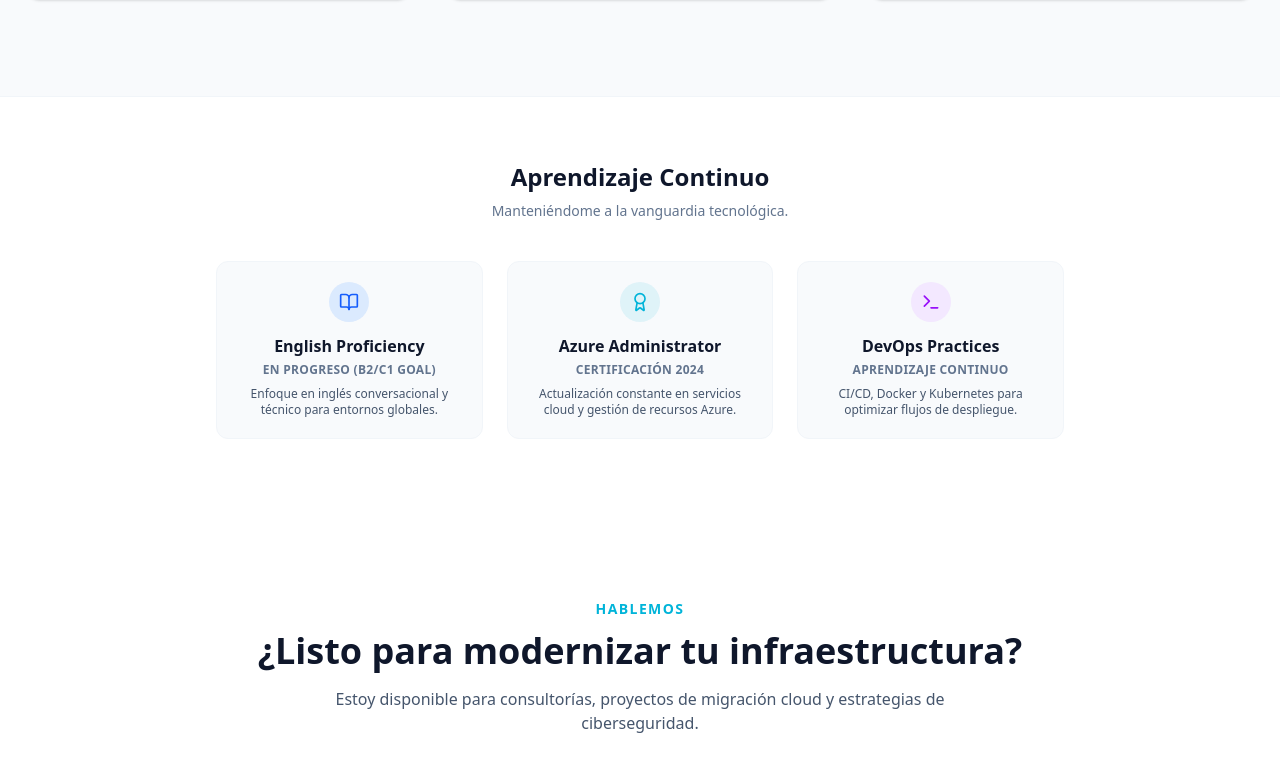
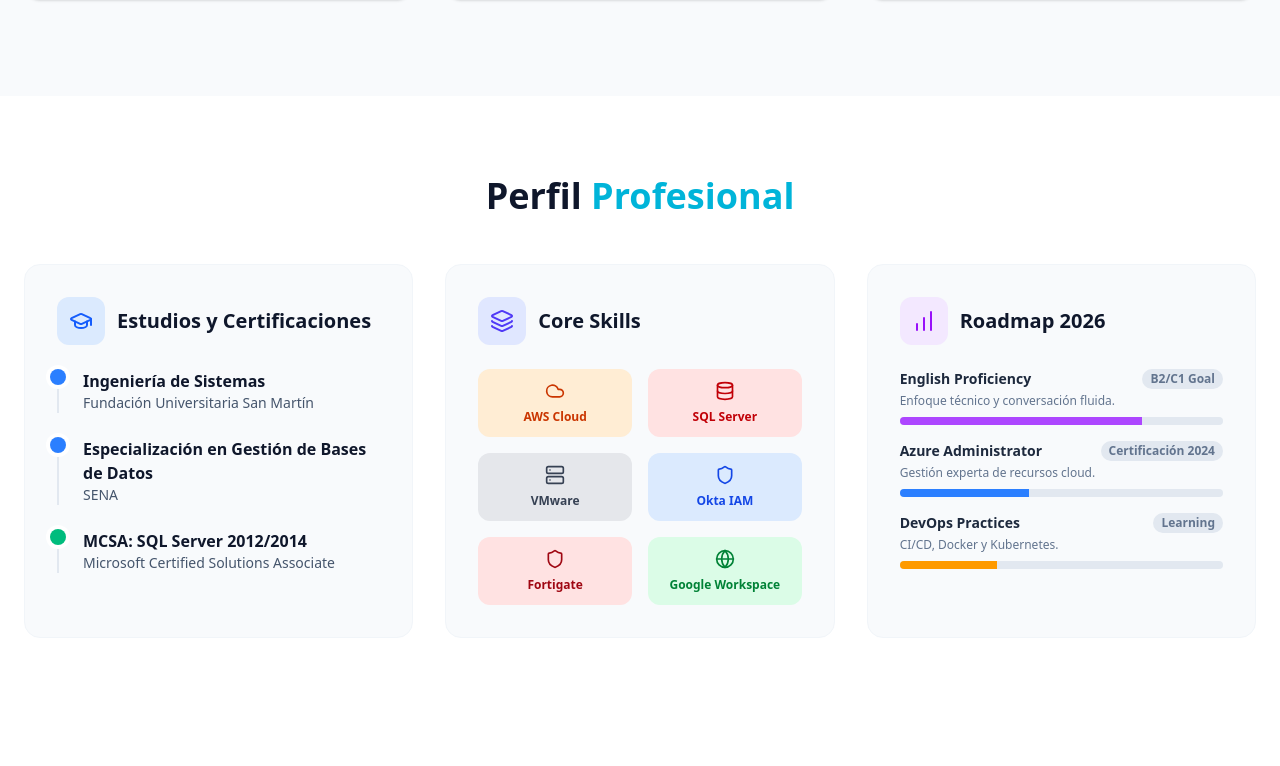
Before and after one commit to luisfor/personal-landing-page, a Next.js app: page / in a window 1280 px wide. Shown: the part 6494-7260 px from the top of the page. Built offline with nearby package versions, Linux system fonts and the light colour scheme.

Commit message:
feat: add professional profile section with studies, skills and roadmap

```diff
--- a/src/app/page.tsx
+++ b/src/app/page.tsx
@@ -3,7 +3,7 @@ import About from "@/components/About";
 import Services from "@/components/Services";
 import Experience from "@/components/Experience";
 import Portfolio from "@/components/Portfolio";
-import LearningPath from "@/components/LearningPath";
+import ProfessionalSummary from "@/components/ProfessionalSummary";
 import Contact from "@/components/Contact";
 import Footer from "@/components/Footer";
 import WhatsAppButton from "@/components/WhatsAppButton";
@@ -22,7 +22,7 @@ export default function Home() {
 
       <Portfolio />
 
-      <LearningPath />
+      <ProfessionalSummary />
 
       <Contact />
 
--- /dev/null
+++ b/src/components/ProfessionalSummary.tsx
@@ -0,0 +1,127 @@
+import { GraduationCap, Award, BookOpen, Server, Database, Shield, Globe, Terminal, Cloud, Layers, BarChart } from "lucide-react";
+
+export default function ProfessionalSummary() {
+    return (
+        <section className="py-20 bg-white">
+            <div className="container mx-auto px-6">
+                <h2 className="text-3xl md:text-4xl font-bold text-slate-900 mb-12 text-center">
+                    Perfil <span className="text-[#00b4d9]">Profesional</span>
+                </h2>
+
+                <div className="grid grid-cols-1 md:grid-cols-3 gap-8">
+
+                    {/* Block 1: Estudios y Certificaciones */}
+                    <div className="bg-slate-50 p-8 rounded-2xl border border-slate-100 hover:shadow-lg transition-shadow">
+                        <div className="flex items-center gap-3 mb-6">
+                            <div className="w-12 h-12 bg-blue-100 text-blue-600 rounded-xl flex items-center justify-center">
+                                <GraduationCap size={24} />
+                            </div>
+                            <h3 className="text-xl font-bold text-slate-900">Estudios y Certificaciones</h3>
+                        </div>
+
+                        <div className="space-y-6">
+                            <div className="relative pl-6 border-l-2 border-slate-200">
+                                <div className="absolute -left-[9px] top-0 w-4 h-4 rounded-full bg-blue-500 ring-4 ring-white"></div>
+                                <h4 className="font-bold text-slate-900">Ingeniería de Sistemas</h4>
+                                <p className="text-sm text-slate-600">Fundación Universitaria San Martín</p>
+                            </div>
+
+                            <div className="relative pl-6 border-l-2 border-slate-200">
+                                <div className="absolute -left-[9px] top-0 w-4 h-4 rounded-full bg-blue-500 ring-4 ring-white"></div>
+                                <h4 className="font-bold text-slate-900">Especialización en Gestión de Bases de Datos</h4>
+                                <p className="text-sm text-slate-600">SENA</p>
+                            </div>
+
+                            <div className="relative pl-6 border-l-2 border-slate-200">
+                                <div className="absolute -left-[9px] top-0 w-4 h-4 rounded-full bg-emerald-500 ring-4 ring-white"></div>
+                                <h4 className="font-bold text-slate-900">MCSA: SQL Server 2012/2014</h4>
+                                <p className="text-sm text-slate-600">Microsoft Certified Solutions Associate</p>
+                            </div>
+                        </div>
+                    </div>
+
+                    {/* Block 2: Core Skills */}
+                    <div className="bg-slate-50 p-8 rounded-2xl border border-slate-100 hover:shadow-lg transition-shadow">
+                        <div className="flex items-center gap-3 mb-6">
+                            <div className="w-12 h-12 bg-indigo-100 text-indigo-600 rounded-xl flex items-center justify-center">
+                                <Layers size={24} />
+                            </div>
+                            <h3 className="text-xl font-bold text-slate-900">Core Skills</h3>
+                        </div>
+
+                        <div className="grid grid-cols-2 gap-4">
+                            <SkillBadge icon={<Cloud size={20} />} name="AWS Cloud" color="bg-orange-100 text-orange-700" />
+                            <SkillBadge icon={<Database size={20} />} name="SQL Server" color="bg-red-100 text-red-700" />
+                            <SkillBadge icon={<Server size={20} />} name="VMware" color="bg-gray-200 text-gray-700" />
+                            <SkillBadge icon={<Shield size={20} />} name="Okta IAM" color="bg-blue-100 text-blue-700" />
+                            <SkillBadge icon={<Shield size={20} />} name="Fortigate" color="bg-red-100 text-red-800" />
+                            <SkillBadge icon={<Globe size={20} />} name="Google Workspace" color="bg-green-100 text-green-700" />
+                        </div>
+                    </div>
+
+                    {/* Block 3: Aprendizaje Continuo (Roadmap 2026) */}
+                    <div className="bg-slate-50 p-8 rounded-2xl border border-slate-100 hover:shadow-lg transition-shadow">
+                        <div className="flex items-center gap-3 mb-6">
+                            <div className="w-12 h-12 bg-purple-100 text-purple-600 rounded-xl flex items-center justify-center">
+                                <BarChart size={24} />
+                            </div>
+                            <h3 className="text-xl font-bold text-slate-900">Roadmap 2026</h3>
+                        </div>
+
+                        <div className="space-y-4">
+                            <RoadmapItem
+                                title="English Proficiency"
+                                status="B2/C1 Goal"
+                                description="Enfoque técnico y conversación fluida."
+                                progress={75}
+                                color="bg-purple-500"
+                            />
+                            <RoadmapItem
+                                title="Azure Administrator"
+                                status="Certificación 2024"
+                                description="Gestión experta de recursos cloud."
+                                progress={40}
+                                color="bg-blue-500"
+                            />
+                            <RoadmapItem
+                                title="DevOps Practices"
+                                status="Learning"
+                                description="CI/CD, Docker y Kubernetes."
+                                progress={30}
+                                color="bg-amber-500"
+                            />
+                        </div>
+                    </div>
+
+                </div>
+            </div>
+        </section>
+    );
+}
+
+function SkillBadge({ icon, name, color }: { icon: React.ReactNode, name: string, color: string }) {
+    return (
+        <div className={`${color} p-3 rounded-xl flex flex-col items-center justify-center gap-2 text-center transition-transform hover:scale-105`}>
+            {icon}
+            <span className="text-xs font-bold">{name}</span>
+        </div>
+    );
+}
+
+function RoadmapItem({ title, status, description, progress, color }: { title: string, status: string, description: string, progress: number, color: string }) {
+    return (
+        <div>
+            <div className="flex justify-between items-center mb-1">
+                <h4 className="font-bold text-slate-800 text-sm">{title}</h4>
+                <span className="text-xs font-bold text-slate-500 bg-slate-200 px-2 py-0.5 rounded-full">{status}</span>
+            </div>
+            <p className="text-xs text-slate-500 mb-2">{description}</p>
+            <div className="w-full h-2 bg-slate-200 rounded-full overflow-hidden">
+                <div
+                    className={`h-full ${color}`}
+                    style={{ width: `${progress}%` }}
+                ></div>
+            </div>
+        </div>
+    );
+}
```
